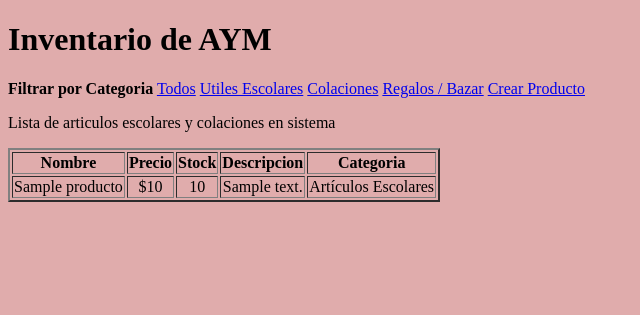
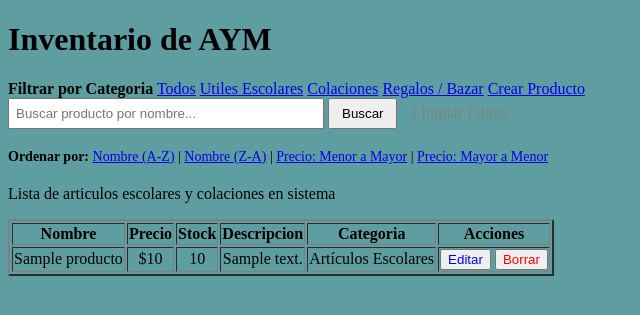
Before and after one commit to WalfaRandom/AyMTodoEscolarWEBSITE, a Django app: page /aym/productos/ in a window 1280 px wide. Shown: the top 315 px of the page, without its empty margins (0-640 px from the left). Run offline with Django 5.2, Linux system fonts and the light colour scheme; tables that the repository leaves empty hold one stand-in row (values such as "Sample post").

Commit message:
se agregaron mas bugs

```diff
--- a/aym/static/aym/styles.css
+++ b/aym/static/aym/styles.css
@@ -1,7 +1,18 @@
 body{
-    background-color: rgb(224, 172, 172);
+    background-color: cadetblue;
 }
 
 table {
     text-align: center;
 }
+
+
+#borrar {
+    color: red ;
+}
+button a{
+    text-decoration: none;
+}
+nav {
+    text-decoration: none;
+}
--- a/aym/templates/aym/index.html
+++ b/aym/templates/aym/index.html
@@ -2,12 +2,14 @@
 
 <!DOCTYPE html>
 <html lang="en">
+
 <head>
     <meta charset="UTF-8">
     <meta name="viewport" content="width=device-width, initial-scale=1.0">
     <title>Productos :D</title>
     <link rel="stylesheet" href="{% static 'aym/styles.css' %}">
 </head>
+
 <body>
     <h1>Inventario de AYM</h1>
     <nav>
@@ -19,6 +21,34 @@
         <a href="{% url 'crear_prod' %}">Crear Producto</a>
 
     </nav>
+
+    <form method="GET" style="margin-bottom: 20px;">
+        {% if categoria_actual %}
+        <input type="hidden" name="cat" value="{{ categoria_actual }}">
+        {% endif %}
+
+        <input type="text" name="q" value="{{ busqueda_actual }}" placeholder="Buscar producto por nombre..."
+            style="padding: 6px; width: 300px;">
+        <button type="submit" style="padding: 6px 12px;">Buscar</button>
+
+        <a href="{% url 'lista_prods' %}" style="margin-left: 10px; color: gray; text-decoration: none;">Limpiar
+            Filtros</a>
+    </form>
+    <div style="margin-bottom: 20px; font-size: 14px;">
+        <strong>Ordenar por:</strong>
+        <a
+            href="?order=nombre_az{% if busqueda_actual %}&q={{ busqueda_actual }}{% endif %}{% if categoria_actual %}&cat={{ categoria_actual }}{% endif %}">Nombre
+            (A-Z)</a> |
+        <a
+            href="?order=nombre_za{% if busqueda_actual %}&q={{ busqueda_actual }}{% endif %}{% if categoria_actual %}&cat={{ categoria_actual }}{% endif %}">Nombre
+            (Z-A)</a> |
+        <a
+            href="?order=precio_asc{% if busqueda_actual %}&q={{ busqueda_actual }}{% endif %}{% if categoria_actual %}&cat={{ categoria_actual }}{% endif %}">Precio:
+            Menor a Mayor</a> |
+        <a
+            href="?order=precio_desc{% if busqueda_actual %}&q={{ busqueda_actual }}{% endif %}{% if categoria_actual %}&cat={{ categoria_actual }}{% endif %}">Precio:
+            Mayor a Menor</a>
+    </div>
     <p>Lista de articulos escolares y colaciones en sistema</p>
 
     <table border="2">
@@ -29,6 +59,7 @@
             <th>Stock</th>
             <th>Descripcion</th>
             <th>Categoria</th>
+            <th>Acciones</th>
         </tr>
         {% for Producto in lista %}
 
@@ -44,7 +75,6 @@
                 {% else %}
                 No hay precio disponible
                 {% endif %}
-
             </td>
             <td>
 
@@ -61,8 +91,16 @@
             <td>{{ Producto.descripcion }}</td>
             <td>{{ Producto.get_categoria_display }}</td>
 
+            <td>
+                <button> <a href="{% url 'editar_prod' Producto.id %}">Editar</a> </button>
+
+
+                <button> <a id="borrar" href="{% url 'eliminar_prod' Producto.id %}">Borrar</a></button>
+            </td>
+
         </tr>
         {% endfor %}
     </table>
 </body>
+
 </html>
--- a/aym/urls.py
+++ b/aym/urls.py
@@ -3,5 +3,7 @@ from . import views
 
 urlpatterns = [
     path('productos/', views.listar_productos, name='lista_prods'),
-    path('productos/nuevo/', views.crear_producto, name='crear_prod')
+    path('productos/nuevo/', views.crear_producto, name='crear_prod'),
+    path('productos/editar/<int:id>/', views.editar_producto, name='editar_prod'),
+    path('productos/eliminar/<int:id>/', views.eliminar_producto, name='eliminar_prod'),
 ]
--- a/aym/views.py
+++ b/aym/views.py
@@ -3,25 +3,56 @@ from .models import Producto # Importamos la tabla que creamos
 from .forms import ProductoForm
 
 def listar_productos(request):
+    # 1. Traemos la consulta base sin ejecutar
+    #Lo que hace Django acá no es leer los 600 productos, sino que apunta solamente al contenedor de productos
+    productos = Producto.objects.all()
+
+    # 2. CAPTURA DE PARÁMETROS DESDE LA URL (request.GET)
+    busqueda = request.GET.get('q', '')         # Texto de la barra de búsqueda
+    categoria = request.GET.get('cat', '')      # Filtro de categoría (el que ya creamos)
+    ordenar_por = request.GET.get('order', '')  # Criterio de ordenamiento (precio, nombre)
+
+    """
+    El asistente mira la URL del navegador (request) para ver si el usuario escribió algo en la barra de búsqueda ('q'), si presionó un botón de categoría ('cat'), o si hizo clic en ordenar ('order').
+    Si no hay nada, estas variables quedan vacías ('').
+    """
 
 
-    cat_seleccionada = request.GET.get('cat')
+    # 3. APLICACIÓN DE FILTROS (Se van acumulando de forma inteligente)
 
-    # 1. busca TODOS los productos
+    # Si el usuario escribió algo en la barra de búsqueda
+    if busqueda:
+        productos = productos.filter(nombre__icontains=busqueda)
 
-    if(cat_seleccionada):
-        productos = Producto.objects.filter(categoria=cat_seleccionada)
+    """
+    Si el usuario escribió "Acuarela", el asistente busca en la caja de productos y saca solo los que contienen la palabra "acuarela" (sin importar mayúsculas o minúsculas por el __icontains), y descarta el resto. Ahora la caja quizás tiene solo 5 productos.
+    """
 
-    else:
-        productos = Producto.objects.all()
+    # Si el usuario seleccionó una categoría en la botonera
+    if categoria:
+        productos = productos.filter(categoria=categoria)
 
-    # 2. Preparamos el "paquete" para enviar al HTML
-    # Esto es un Diccionario de Python
+    """
+    Si además el usuario tenía seleccionada la categoría "ESCOLAR", el asistente toma esos 5 productos que sobrevivieron al primer filtro y les aplica un segundo embudo. Si de las 5 acuarelas una era de "BAZAR", la quita. Los filtros se acumulan de forma inteligente.
+    """
+
+    # 4. APLICACIÓN DE ORDENAMIENTO (order_by)
+    if ordenar_por == 'precio_asc':
+        productos = productos.order_by('precio')       # Menor a Mayor
+    elif ordenar_por == 'precio_desc':
+        productos = productos.order_by('-precio')      # Mayor a Menor (el signo '-' invierte)
+    elif ordenar_por == 'nombre_az':
+        productos = productos.order_by('nombre')       # A - Z
+    elif ordenar_por == 'nombre_za':
+        productos = productos.order_by('-nombre')      # Z - A
+
+    # 5. EMPAQUETADO PARA EL TEMPLATE
     contexto = {
-        'lista': productos
+        'lista': productos,
+        'busqueda_actual': busqueda, # Mantenemos el texto en la casilla para comodidad del usuario
+        'categoria_actual': categoria,
+        'orden_actual': ordenar_por
     }
-
-    # 3. Entregamos
     return render(request, 'aym/index.html', contexto)
 
 
@@ -48,3 +79,34 @@ def crear_producto(request):
         'form': formulario
     }
     return render(request, 'aym/crear.html', contexto)
+
+
+
+def editar_producto(request, id):
+    producto = Producto.objects.get(id=id)
+    #POST
+    if request.method == 'POST':
+        formulario = ProductoForm(request.POST, instance=producto)
+        if formulario.is_valid():
+            formulario.save()
+            return redirect('lista_prods')
+    #GET
+    else:
+        formulario = ProductoForm(instance=producto)
+        # Empaquetar y renderizar
+    contexto = {
+        'form': formulario,
+        'producto': producto # nos sirve si queremos mostrar el nombre original en el HTML
+    }
+    return render(request, 'aym/editar.html', contexto)
+
+
+def eliminar_producto(request, id):
+    producto = Producto.objects.get(id=id)
+
+    if request.method == 'POST':
+        # El ORM borra el registro de la base de datos de forma definitiva
+        producto.delete()
+        return redirect('lista_prods')
+
+    return render(request, 'aym/eliminar.html', {'producto': producto})
```
Also changed, not shown: aym/templates/aym/editar.html (added, +27 -0 lines), aym/templates/aym/eliminar.html (added, +13 -0 lines). Lines whose indentation alone changed are shown as unchanged.
